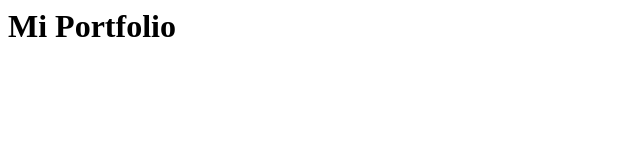
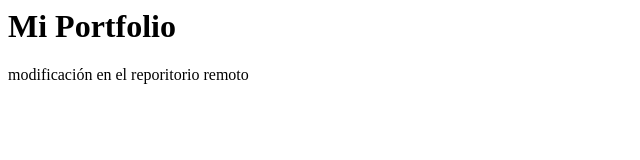
Before and after one commit to Ptta91/PortfolioFrontend, a plain HTML site: page index.html in a window 1280 px wide. Shown: the whole page, without its empty margins (0-640 px from the left). Drawn offline with Linux system fonts and the light colour scheme.

Commit message:
Update index.html

```diff
--- a/index.html
+++ b/index.html
@@ -1 +1,2 @@
 <h1>Mi Portfolio</h1>
+<p>modificación en el reporitorio remoto</p>
```
